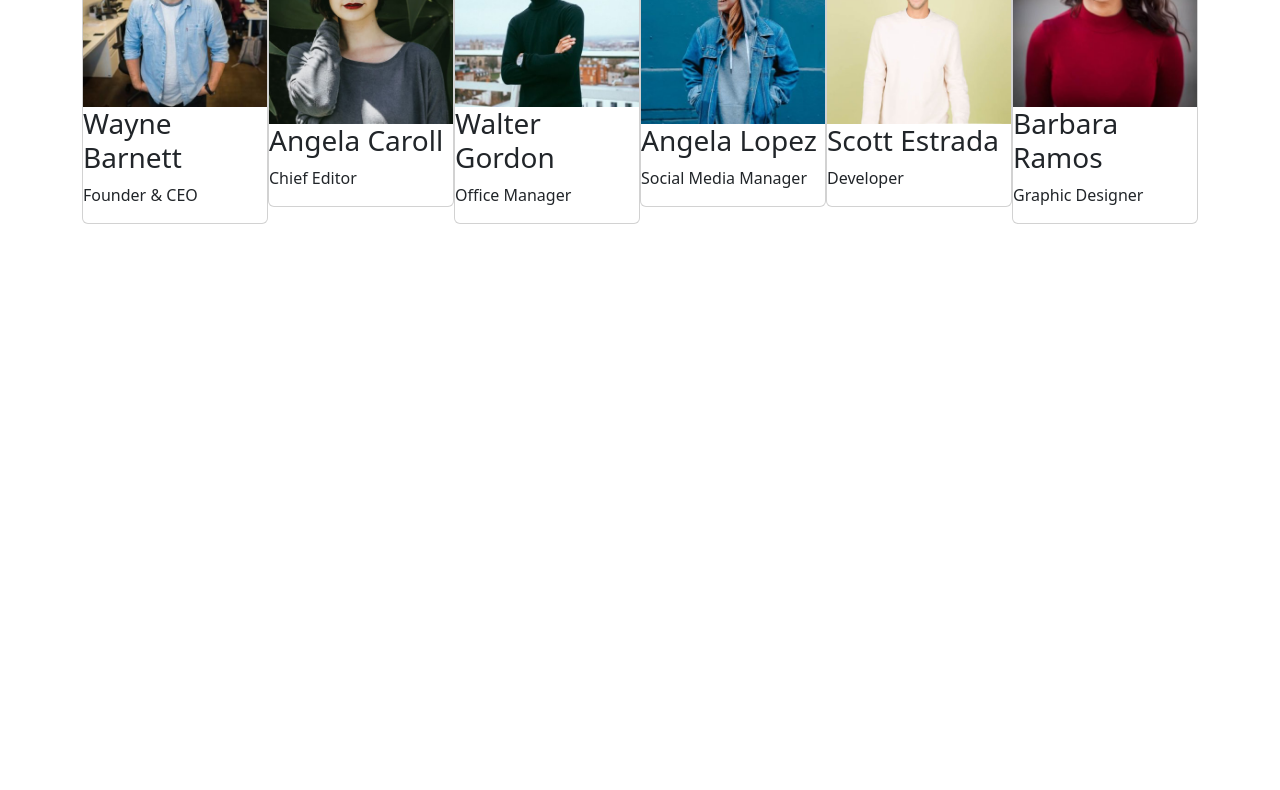
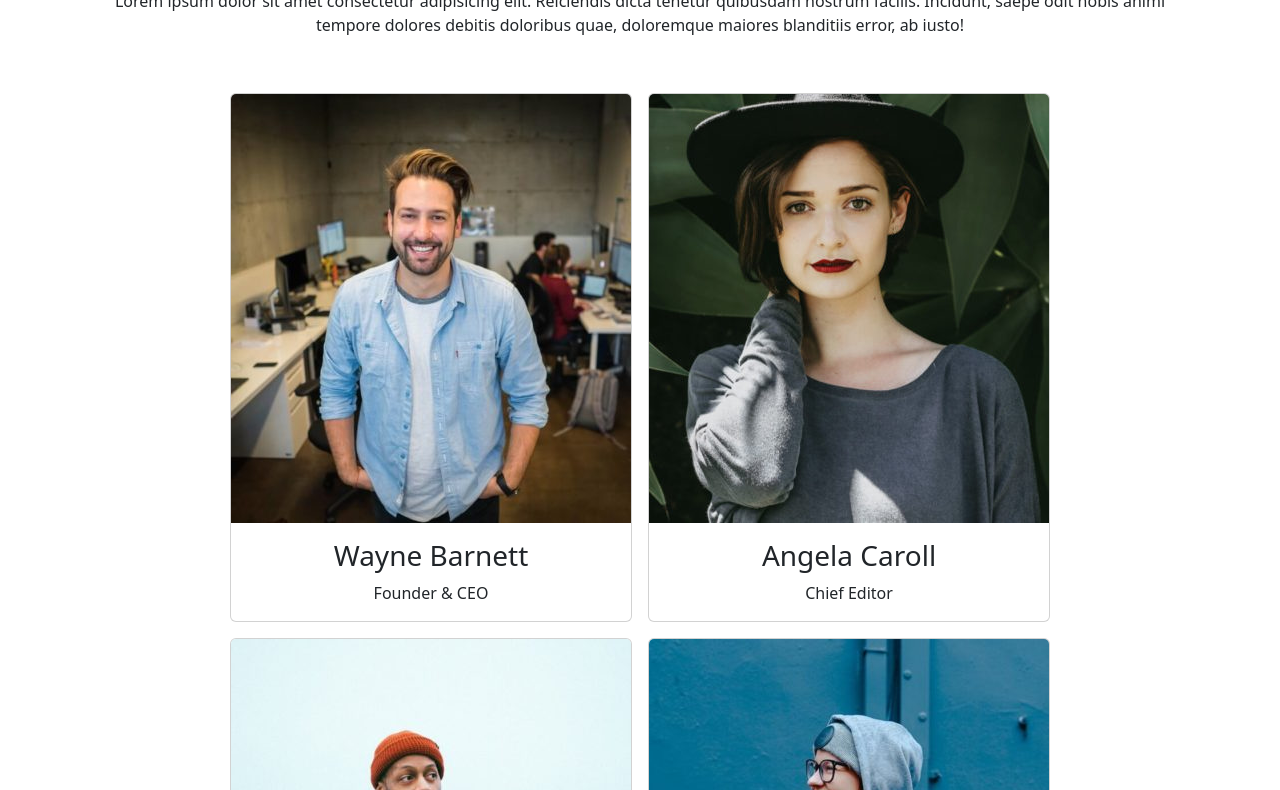
Before and after one commit to Luigi-Iorio/js-our-team, a plain HTML site: page index.html in a window 1280 px wide. Shown: the part 91-881 px from the top of the page. Before the commit the page ends 800 px from the top, so only its background shows below. Drawn offline with nearby package versions, Linux system fonts and the light colour scheme.

Commit message:
style: struttura our team

```diff
--- a/index.html
+++ b/index.html
@@ -16,8 +16,18 @@
   </head>
   <body>
     <main>
+      <div class="title container-sm text-center mt-4">
+        <h1>Our team</h1>
+        <p>
+          Lorem ipsum dolor sit amet consectetur adipisicing elit. Reiciendis
+          dicta tenetur quibusdam nostrum facilis. Incidunt, saepe odit nobis
+          animi tempore dolores debitis doloribus quae, doloremque maiores
+          blanditiis error, ab iusto!
+        </p>
+      </div>
+
       <div
-        class="container d-flex align-items-center justify-content-center my-0 mx-auto"
+        class="container d-flex align-items-center justify-content-center flex-wrap my-5 mx-auto"
       ></div>
     </main>
     <!-- bootstrap -->
--- a/js/main.js
+++ b/js/main.js
@@ -52,6 +52,7 @@ for (let i = 0; i < membriTeam.length; i++) {
   // - card
   const card = document.createElement("div");
   card.classList.add("card");
+  card.classList.add("m-2");
   container.append(card);
   // -- foto
   const img = document.createElement("img");
@@ -61,12 +62,18 @@ for (let i = 0; i < membriTeam.length; i++) {
   card.append(img);
   // -- nome e cognome
   const nome = document.createElement("h3");
-  nome.classList.add("nome");
+  nome.classList.add("card-title");
+  nome.classList.add("px-2");
+  nome.classList.add("pt-3");
+  nome.classList.add("text-center");
   nome.innerHTML = `${membro.nomeCognome}`;
   card.append(nome);
   // -- ruolo
   const ruolo = document.createElement("p");
-  ruolo.classList.add("ruolo");
+  ruolo.classList.add("card-text");
+  ruolo.classList.add("px-2");
+  ruolo.classList.add("pb-3");
+  ruolo.classList.add("text-center");
   ruolo.innerHTML = `${membro.ruolo}`;
   card.append(ruolo);
 }
```
